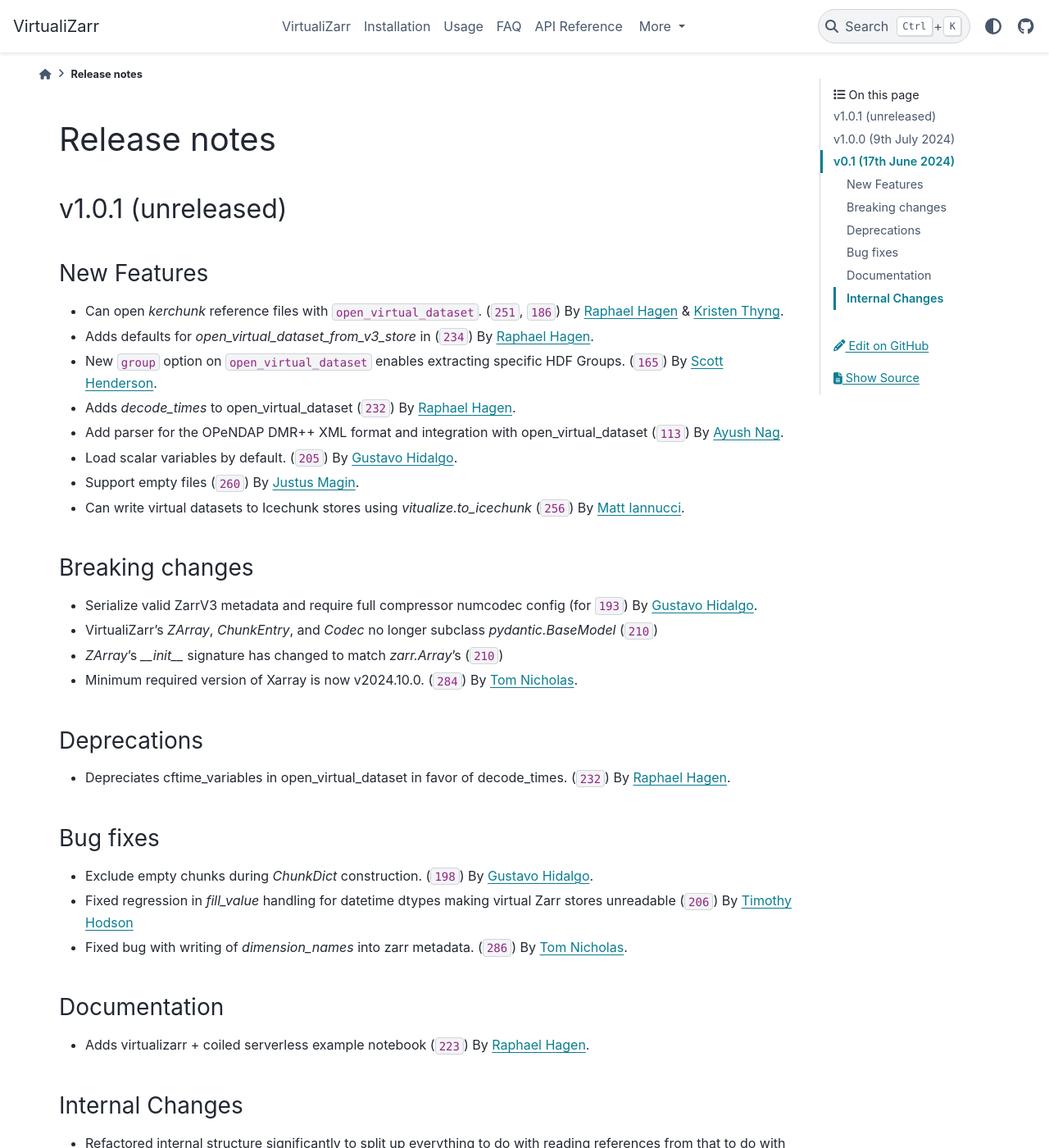
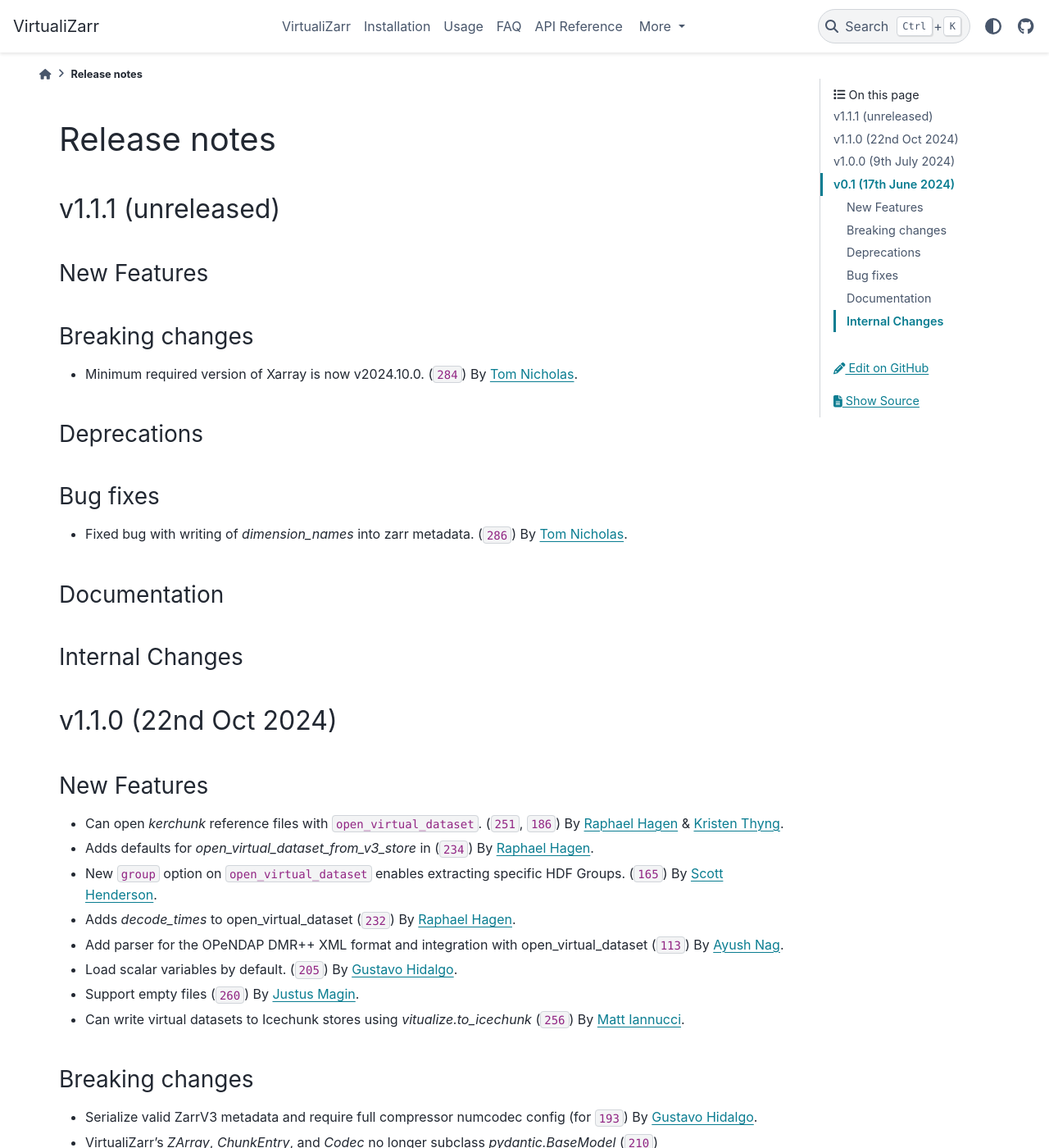
Before and after one commit to zarr-developers/VirtualiZarr, a Sphinx documentation site: the page built from docs/releases.rst, in a window 1280 px wide and 1400 px high. Shown: the whole window at 82% size. Built offline with Sphinx 7.4.7 and the PyData theme 0.15.4, drawn with Linux system fonts in a browser that asks for light colours; cross-references to code outside the pages are shown as plain code.

Commit message:
add new section to release notes for unreleased additions

```diff
--- a/docs/releases.rst
+++ b/docs/releases.rst
@@ -1,36 +1,57 @@
 Release notes
 =============
 
-.. _v1.0.1:
+.. _v1.1.1:
 
-v1.0.1 (unreleased)
+v1.1.1 (unreleased)
 -------------------
 
 New Features
 ~~~~~~~~~~~~
 
+Breaking changes
+~~~~~~~~~~~~~~~~
+
+- Minimum required version of Xarray is now v2024.10.0.
+  (:pull:`284`) By `Tom Nicholas <https://github.com/TomNicholas>`_.
+
+Deprecations
+~~~~~~~~~~~~
+
+Bug fixes
+~~~~~~~~~
+
+- Fixed bug with writing of `dimension_names` into zarr metadata.
+  (:pull:`286`) By `Tom Nicholas <https://github.com/TomNicholas>`_.
+
+Documentation
+~~~~~~~~~~~~~
+
+Internal Changes
+~~~~~~~~~~~~~~~~
+
+.. _v1.1.0:
+
+v1.1.0 (22nd Oct 2024)
+----------------------
+
+New Features
+~~~~~~~~~~~~
 
 - Can open `kerchunk` reference files with ``open_virtual_dataset``.
   (:pull:`251`, :pull:`186`) By `Raphael Hagen <https://github.com/norlandrhagen>`_ & `Kristen Thyng <https://github.com/kthyng>`_.
-
 - Adds defaults for `open_virtual_dataset_from_v3_store` in (:pull:`234`)
   By `Raphael Hagen <https://github.com/norlandrhagen>`_.
-
 - New ``group`` option on ``open_virtual_dataset`` enables extracting specific HDF Groups.
   (:pull:`165`) By `Scott Henderson <https://github.com/scottyhq>`_.
-
 - Adds `decode_times` to open_virtual_dataset (:pull:`232`)
   By `Raphael Hagen <https://github.com/norlandrhagen>`_.
-
 - Add parser for the OPeNDAP DMR++ XML format and integration with open_virtual_dataset (:pull:`113`)
   By `Ayush Nag <https://github.com/ayushnag>`_.
-
 - Load scalar variables by default. (:pull:`205`)
   By `Gustavo Hidalgo <https://github.com/ghidalgo3>`_.
-
 - Support empty files (:pull:`260`)
   By `Justus Magin <https://github.com/keewis>`_.
-
 - Can write virtual datasets to Icechunk stores using `vitualize.to_icechunk` (:pull:`256`)
   By `Matt Iannucci <https://github.com/mpiannucci>`_.
 
```
Also changed, not shown: other parts of docs/releases.rst (+0 -5 lines).
